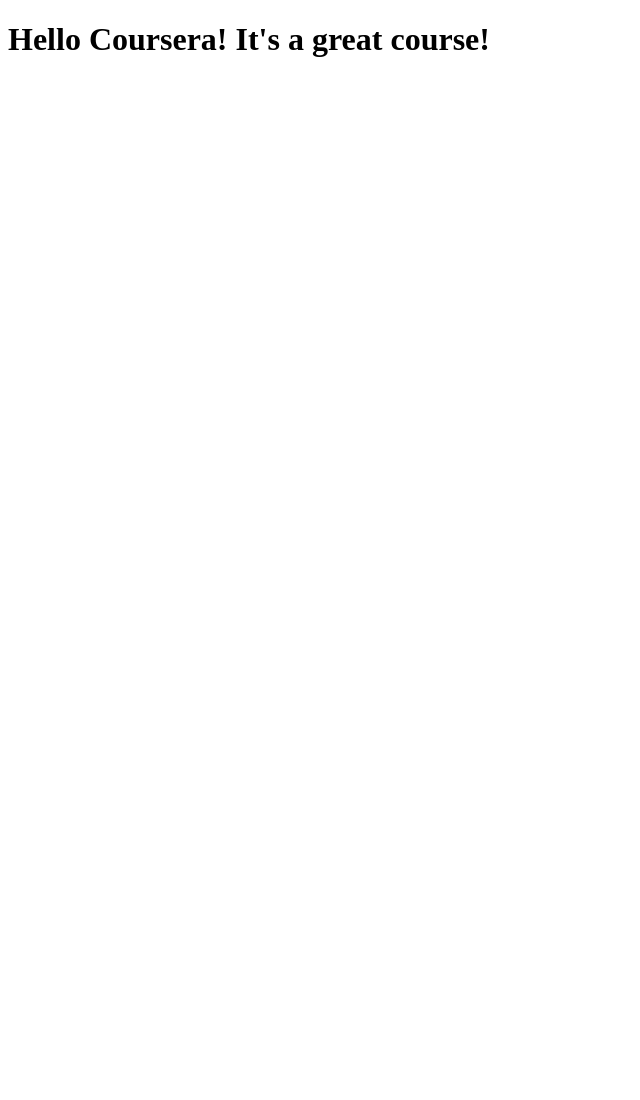
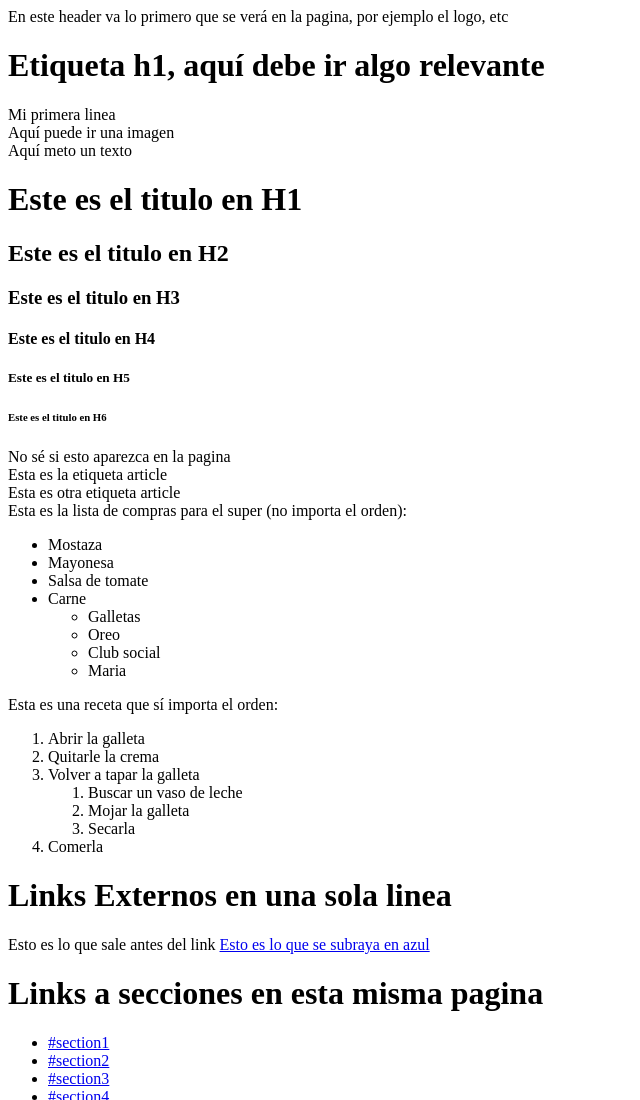
Before and after one commit to MiguelAngelDZ/Coursera-test, a plain HTML site: page site/index.html in a window 1280 px wide. Shown: the top 1100 px of the page, without its empty margins (0-640 px from the left). Before the commit the page ends 800 px from the top, so only its background shows below. Drawn offline with Linux system fonts and the light colour scheme.

Commit message:
Fin del modulo 1

```diff
--- a/site/index.html
+++ b/site/index.html
@@ -1,9 +1,137 @@
 <!DOCTYPE html>
 <html>
-<head>
-	<title>Hello Coursera!</title>
-</head>
-<body>
-<h1>Hello Coursera! It's a great course!</h1>
-</body>
+	<head>
+		<meta charset="utf-8">
+		<title>Esto es lo que va en la pestaña del navegador</title>
+	</head>
+	<body>
+		<header>En este header va lo primero que se verá en la pagina, por ejemplo el logo, etc
+		</header>
+	<h1 class="titulo">Etiqueta h1, aquí debe ir algo relevante</h1>
+		<div class="titulo">Mi primera linea</div>
+		<div class="imagen">Aquí puede ir una imagen</div>
+		<div class="descripción">Aquí meto un texto</div>
+			<h1>Este es el titulo en H1</h1>
+			<h2>Este es el titulo en H2</h2>
+			<h3>Este es el titulo en H3</h3>
+			<h4>Este es el titulo en H4</h4>
+			<h5>Este es el titulo en H5</h5>
+			<h6>Este es el titulo en H6</h6>
+		<section>
+			No sé si esto aparezca en la pagina
+			<article>Esta es la etiqueta article</article>
+			<article>Esta es otra etiqueta article</article>
+		</section>
+		<div>
+			Esta es la lista de compras para el super (no importa el orden):
+			<ul>
+					<li>Mostaza</li>
+					<li>Mayonesa</li>
+					<li>Salsa de tomate</li>
+					<li>Carne</li>
+
+					<ul>
+						<li>Galletas</li>
+						<li>Oreo</li>
+						<li>Club social</li>
+						<li>Maria</li>
+					</ul>
+			</ul>
+		</div>
+
+		<div>
+			Esta es una receta que sí importa el orden:
+			<ol>
+					<li>Abrir la galleta</li>
+					<li>Quitarle la crema</li>
+					<li>Volver a tapar la galleta</li>
+					<ol>
+						<li>Buscar un vaso de leche</li>
+						<li>Mojar la galleta</li>
+						<li>Secarla</li>
+					</ol>
+					<li>Comerla</li>
+			</ol>
+		</div>
+
+		 <h1 class="titulo">Links Externos en una sola linea</h1>
+  <section>
+    	<p>
+      		Esto es lo que sale antes del link
+     		<a href="http://www.facebook.com/CourseraWebDev"
+      		target="_blank" title="Esto es lo que sale cuando pongo el cursor encima del link">Esto es lo que se subraya en azul
+      		</a>
+    	</p>
+  </section>
+
+
+
+  <h1 id="top">Links a secciones en esta misma pagina</h1>
+  <section>
+    <ul>
+      <!-- Link to every section in the page -->
+      <li>
+      	<a href="#section1">#section1</a>
+      </li>
+     	 <li>
+      		<a href="#section2">#section2</a>
+      	</li>
+     		 <li>
+     			<a href="#section3">#section3</a>
+      		</li>
+     			<li>
+      				<a href="#section4">#section4</a>
+      			</li>
+      				<li>
+      					<a href="#section5">#section5</a>
+      				</li>
+      					<li>
+     		 				<a href="#section6">#section6</a>
+      					</li>
+    </ul>
+
+  </section>
+
+  <section id="section1">
+    	<h3>Section 1</h3>
+    	<p>Lorem ipsum dolor sit amet, consectetur adipisicing elit. Repellendus dignissimos aut quasi quibusdam aspernatur possimus officia nulla consectetur velit! At, asperiores </p>
+  </section>
+
+  <section id="section2">
+    	<h3>Section 2</h3>
+    	<p>Lorem ipsum dolor sit amet, consectetur adipisicing elit. Accusamus debitis voluptatibus facere repellat deserunt sint, beatae optio cupiditate cumque explicabo sapiente, tenetur, veniam.</p>
+  </section>
+
+  <section id="section3">
+    	<h3>Section 3</h3>
+    	<p>Lorem ipsum dolor sit amet, consectetur adipisicing elit. Necessitatibus ut, vel quasi nesciunt nisi laboriosam repellendus quod accusantium adipisci veniam voluptatem iureur.</p>
+  </section>
+
+  <section id="section4">
+    	<h3>Section 4</h3>
+    	<p>Lorem ipsum dolor sit amet, consectetur adipisicing elit. Possimus culpa, voluptatibus obcaecati sunt reiciendis, a eveniet provident exercitationem atque, eos minima nihil!</p>
+  </section>
+
+  <section id="section5">
+    	<h3>Section 5</h3>
+    	<p>Lorem ipsum dolor sit amet, consectetur adipisicing elit. Consequatur libero, a voluptate, quasi rem id! Mollitia nostrum quo in dolorum magnam assumenda, archexercitationem?</p>
+  </section>
+
+  <div>
+    <h3><a name="section6">Section 6</a></h3>
+    	<p>
+      		Back to top: <a href="#top">Back to Top</a>
+    	</p>
+  </div>
+
+ <h2>Aquí probaré insertando una imagen guardada en la misma carpeta que index.html</h2>
+ <p>
+ 	<img src="gal.gadot.jpg" width="240" height="360">
+ </p>
+
+  <h2>Probando insertar imagenes desde un link externo en internet</h2>
+  	<p><img src="https://img.thaibuffer.com/u/2015/surauch/movie3/gdrtu2.jpg" width="300" height="300"></p>
+
+		<footer>Miguel Angel, 2017 &copy;</footer>
+	</body>
 </html>
```
Also changed, not shown: site/gal.gadot.jpg (added).
